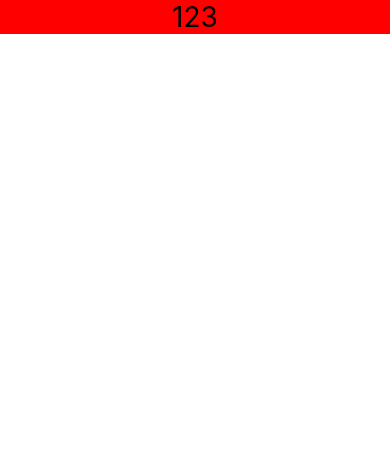
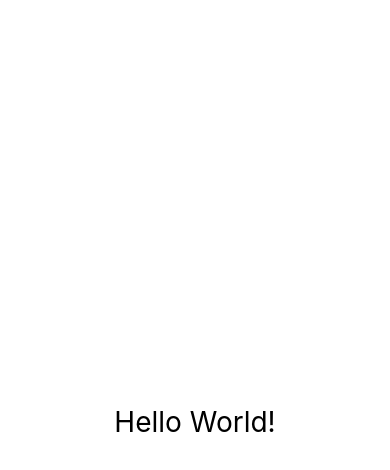
Before and after one commit to loomy2021/react-native-animationlist, a React Native app: screen / in a window 390 px wide. Shown: the top 470 px of the page. Built offline with nearby package versions, Linux system fonts and the light colour scheme.

Commit message:
created 2 new components

```diff
--- a/App.js
+++ b/App.js
@@ -1,13 +1,18 @@
 import {s} from "./App.style";
 import {  Text, View } from 'react-native';
 import {SafeAreaView, SafeAreaProvider} from "react-native-safe-area-context";
+import {Dimensions, LogBox} from "react-native";
 
 export default function App() {
+
+    const {width: SCREEN_W, height: SCREEN_HEIGHT} = Dimensions.get("screen");
+
+
   return (
       <SafeAreaProvider>
-        <SafeAreaView >
-          <View style={s.container} >
-            <Text style={s.txt}>123</Text>
+        <SafeAreaView style={s.container}>
+          <View  >
+            <Text style={s.txt}>Hello World!</Text>
           </View>
         </SafeAreaView>
       </SafeAreaProvider>
--- a/App.style.js
+++ b/App.style.js
@@ -2,8 +2,8 @@ import { StyleSheet } from 'react-native';
 
 export const s = StyleSheet.create({
     container: {
-
-        backgroundColor: 'red',
+        flex:1,
+        // backgroundColor: 'red',
         alignItems: 'center',
         justifyContent: 'center',
     },
--- /dev/null
+++ b/components/List/List.jsx
@@ -0,0 +1,5 @@
+import {s} from "./List.style";
+export function List() {
+
+
+} // List
--- /dev/null
+++ b/components/List/List.style.js
@@ -0,0 +1,3 @@
+import { StyleSheet } from 'react-native';
+
+export const s = StyleSheet
--- /dev/null
+++ b/components/ListItem/ListItem.jsx
@@ -0,0 +1,5 @@
+import {s} from "./ListItem.style.style";
+export function ListItem() {
+
+
+} // List
--- /dev/null
+++ b/components/ListItem/ListItem.style.jsx
@@ -0,0 +1,3 @@
+import { StyleSheet } from 'react-native';
+
+export const s = StyleSheet
```
Also changed, not shown: 1 other file (tests, documents, lock files or other folders).
